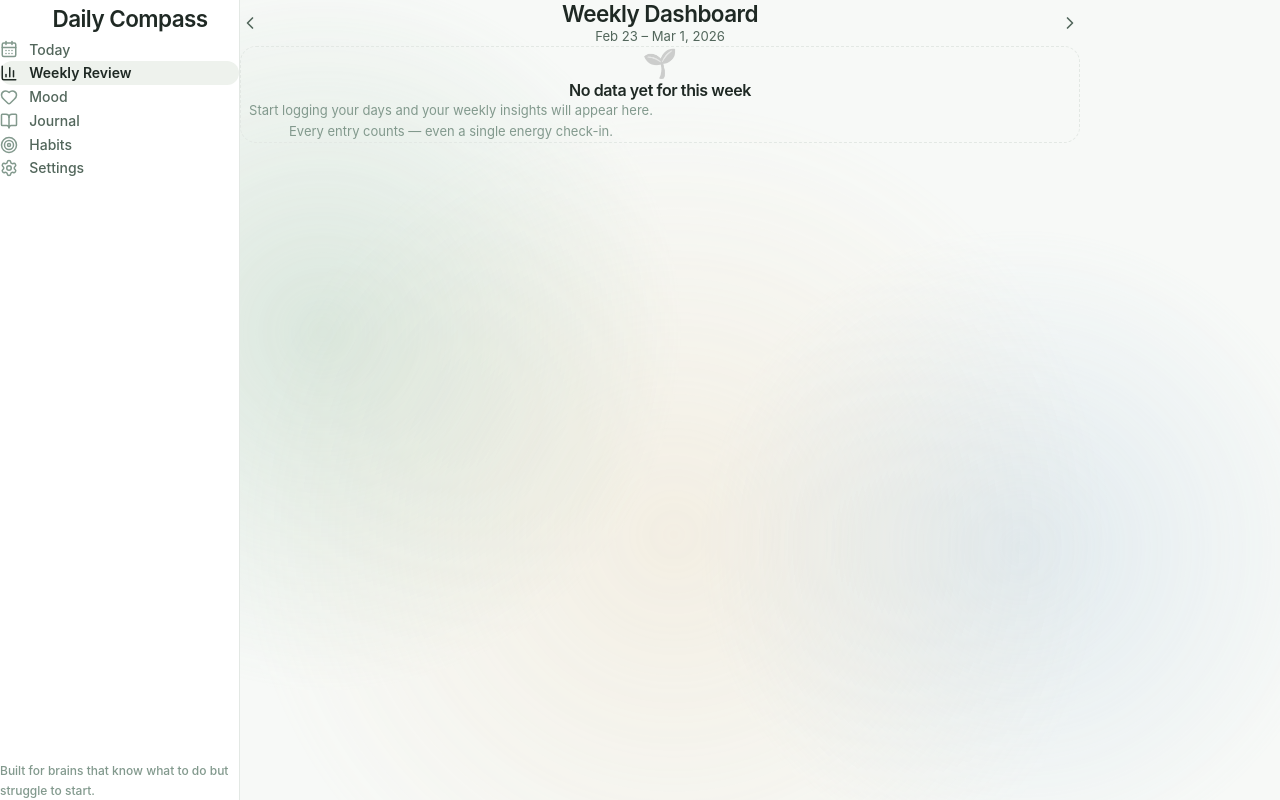
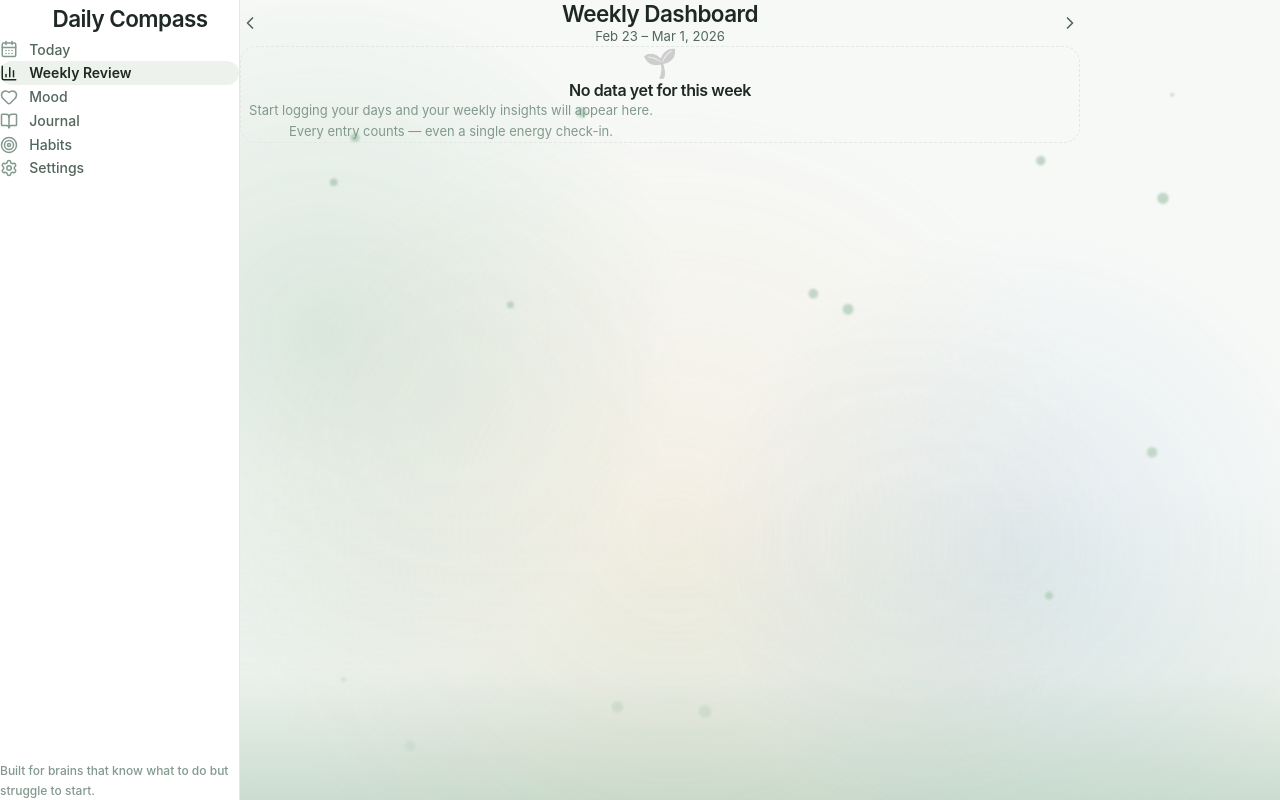
Before and after one commit to abhivicks22/daily_compass, a React (Vite) app: page /week in a window 1280 px wide. Built offline with nearby package versions, Linux system fonts and the light colour scheme.

Commit message:
feat: phase 4.9 - high-legibility charts and immersive animated nature overlay

```diff
--- a/src/components/AnimatedBackground.tsx
+++ b/src/components/AnimatedBackground.tsx
@@ -1,8 +1,29 @@
 import { motion } from 'framer-motion'
+import { useMemo } from 'react'
 
 export function AnimatedBackground() {
+    // Generate 25 falling elements with random positions, delays, and durations
+    const drops = useMemo(() => {
+        return Array.from({ length: 25 }).map((_, i) => ({
+            id: i,
+            left: `${Math.random() * 100}%`,
+            delay: `${Math.random() * -20}s`, // Negative delay to start mid-animation
+            duration: `${12 + Math.random() * 15}s`,
+            size: `${4 + Math.random() * 8}px`,
+            opacity: 0.15 + Math.random() * 0.4
+        }))
+    }, [])
+
     return (
         <div className="fixed inset-0 z-[-1] overflow-hidden bg-[var(--color-bg-base)] transition-colors duration-1000">
+            {/* Ambient Sunrays */}
+            <div
+                className="absolute top-[-20%] right-[-10%] w-[120%] h-[80%] opacity-30 mix-blend-overlay pointer-events-none"
+                style={{
+                    background: 'linear-gradient(195deg, rgba(255,255,255,0.8) 0%, rgba(227, 196, 148, 0.4) 30%, transparent 60%)',
+                    transform: 'rotate(-15deg)'
+                }}
+            />
             {/* SVG Filter for deep, organic blurring */}
             <svg className="hidden">
                 <defs>
@@ -66,6 +87,34 @@ export function AnimatedBackground() {
                     style={{ background: 'radial-gradient(circle, var(--color-amber) 0%, transparent 60%)', opacity: 0.25 }}
                 />
             </div>
+
+            {/* Falling Drops / Petals */}
+            <div className="absolute inset-0 pointer-events-none overflow-hidden">
+                {drops.map(drop => (
+                    <div
+                        key={drop.id}
+                        className="animate-fall bg-[var(--color-green)]"
+                        style={{
+                            left: drop.left,
+                            width: drop.size,
+                            height: drop.size,
+                            opacity: drop.opacity,
+                            animationDelay: drop.delay,
+                            animationDuration: drop.duration,
+                            filter: 'blur(1px)'
+                        }}
+                    />
+                ))}
+            </div>
+
+            {/* Grass / Earth Foundation */}
+            <div
+                className="absolute bottom-0 left-0 right-0 h-[40vh] w-full pointer-events-none"
+                style={{
+                    background: 'linear-gradient(to top, rgba(144, 184, 155, 0.4) 0%, rgba(144, 184, 155, 0.1) 40%, transparent 100%)',
+                    mixBlendMode: 'multiply'
+                }}
+            />
         </div>
     )
 }
--- a/src/features/analytics/CompletionChart.tsx
+++ b/src/features/analytics/CompletionChart.tsx
@@ -44,14 +44,14 @@ export function CompletionChart({ stats }: { stats: WeeklyStats }) {
                                 )
                             }}
                         />
-                        <Bar dataKey="done" stackId="a" radius={[0, 0, 0, 0]} barSize={12}>
+                        <Bar dataKey="done" stackId="a" radius={[0, 0, 0, 0]} barSize={16}>
                             {data.map((_, i) => (
-                                <Cell key={i} fill="var(--color-text-primary)" />
+                                <Cell key={i} fill="var(--color-green)" fillOpacity={0.9} />
                             ))}
                         </Bar>
-                        <Bar dataKey="remaining" stackId="a" radius={[0, 2, 2, 0]} barSize={12}>
+                        <Bar dataKey="remaining" stackId="a" radius={[0, 4, 4, 0]} barSize={16}>
                             {data.map((_, i) => (
-                                <Cell key={i} fill="var(--color-border)" />
+                                <Cell key={i} fill="var(--color-border-focus)" fillOpacity={0.4} />
                             ))}
                         </Bar>
                     </BarChart>
--- a/src/features/analytics/EnergyCorrelation.tsx
+++ b/src/features/analytics/EnergyCorrelation.tsx
@@ -20,13 +20,17 @@ export function EnergyCorrelation({ stats }: { stats: WeeklyStats }) {
             <div className="h-48">
                 <ResponsiveContainer width="100%" height="100%">
                     <LineChart data={data} margin={{ left: -10, right: 10, top: 5 }}>
-                        <CartesianGrid strokeDasharray="3 3" stroke="var(--color-border-light)" />
+                        <CartesianGrid strokeDasharray="3 3" stroke="var(--color-text-muted)" opacity={0.3} vertical={false} />
                         <XAxis
                             dataKey="dayOfWeek"
-                            tick={{ fontSize: 12, fill: 'var(--color-text-secondary)' }}
+                            tick={{ fontSize: 13, fill: 'var(--color-text-primary)', fontWeight: 500 }}
+                            tickLine={false}
+                            axisLine={{ stroke: 'var(--color-border-focus)' }}
                         />
                         <YAxis
-                            tick={{ fontSize: 11, fill: 'var(--color-text-muted)' }}
+                            tick={{ fontSize: 13, fill: 'var(--color-text-primary)' }}
+                            tickLine={false}
+                            axisLine={false}
                             width={30}
                         />
                         <Tooltip
@@ -45,29 +49,31 @@ export function EnergyCorrelation({ stats }: { stats: WeeklyStats }) {
                         <Line
                             type="monotone"
                             dataKey="energy"
-                            stroke="var(--color-border)"
-                            strokeWidth={2}
-                            dot={{ fill: 'var(--color-surface)', stroke: 'var(--color-border)', r: 3, strokeWidth: 2 }}
+                            stroke="var(--color-amber)"
+                            strokeWidth={3}
+                            dot={{ fill: 'var(--color-surface)', stroke: 'var(--color-amber)', r: 4, strokeWidth: 2 }}
+                            activeDot={{ r: 6, fill: 'var(--color-amber)', stroke: 'var(--color-surface)', strokeWidth: 2 }}
                             name="Energy"
                         />
                         <Line
                             type="monotone"
                             dataKey="completed"
-                            stroke="var(--color-text-primary)"
-                            strokeWidth={2}
-                            dot={{ fill: 'var(--color-surface)', stroke: 'var(--color-text-primary)', r: 3, strokeWidth: 2 }}
+                            stroke="var(--color-blue)"
+                            strokeWidth={3}
+                            dot={{ fill: 'var(--color-surface)', stroke: 'var(--color-blue)', r: 4, strokeWidth: 2 }}
+                            activeDot={{ r: 6, fill: 'var(--color-blue)', stroke: 'var(--color-surface)', strokeWidth: 2 }}
                             name="Completed"
                         />
                     </LineChart>
                 </ResponsiveContainer>
             </div>
-            <div className="flex gap-4 justify-center mt-4">
-                <div className="flex items-center gap-1.5 text-[11px] font-medium text-[var(--color-text-secondary)]">
-                    <div className="w-2.5 h-0.5 bg-[var(--color-border)] rounded" />
+            <div className="flex gap-6 justify-center mt-6">
+                <div className="flex items-center gap-2 text-[13px] font-semibold text-[var(--color-text-primary)]">
+                    <div className="w-3 h-3 bg-[var(--color-amber)] rounded-full" />
                     Energy
                 </div>
-                <div className="flex items-center gap-1.5 text-[11px] font-medium text-[var(--color-text-secondary)]">
-                    <div className="w-2.5 h-0.5 bg-[var(--color-text-primary)] rounded" />
+                <div className="flex items-center gap-2 text-[13px] font-semibold text-[var(--color-text-primary)]">
+                    <div className="w-3 h-3 bg-[var(--color-blue)] rounded-full" />
                     Tasks completed
                 </div>
             </div>
--- a/src/index.css
+++ b/src/index.css
@@ -184,3 +184,32 @@ select {
   outline: none;
   box-shadow: 0 0 0 2px var(--color-surface), 0 0 0 4px var(--color-border);
 }
+
+/* ===== Nature Effects ===== */
+@keyframes fall {
+  0% {
+    transform: translateY(-10vh) rotate(0deg) scale(0.8);
+    opacity: 0;
+  }
+
+  15% {
+    opacity: 0.6;
+  }
+
+  80% {
+    opacity: 0.4;
+  }
+
+  100% {
+    transform: translateY(110vh) rotate(180deg) scale(1.2);
+    opacity: 0;
+  }
+}
+
+.animate-fall {
+  position: absolute;
+  top: -10%;
+  border-radius: 50%;
+  animation: fall linear infinite;
+  pointer-events: none;
+}
```
